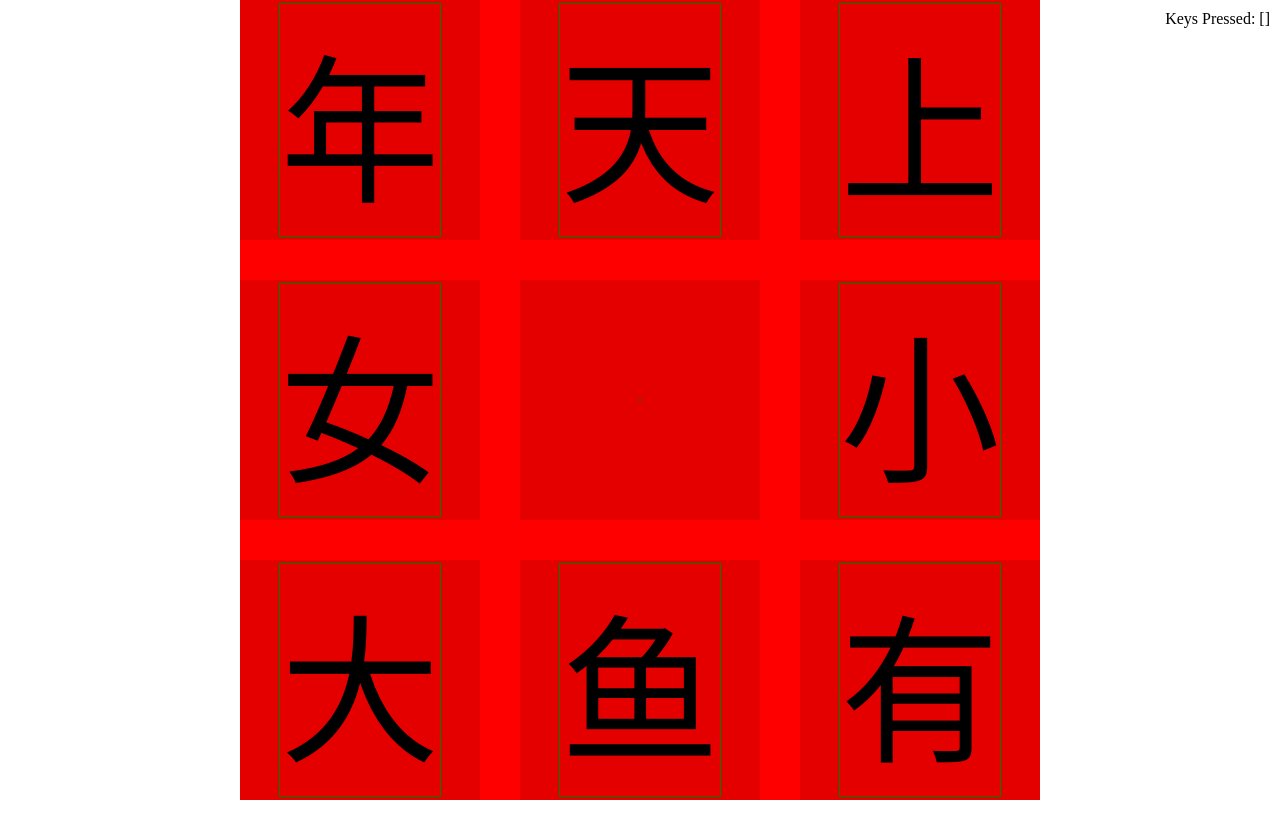
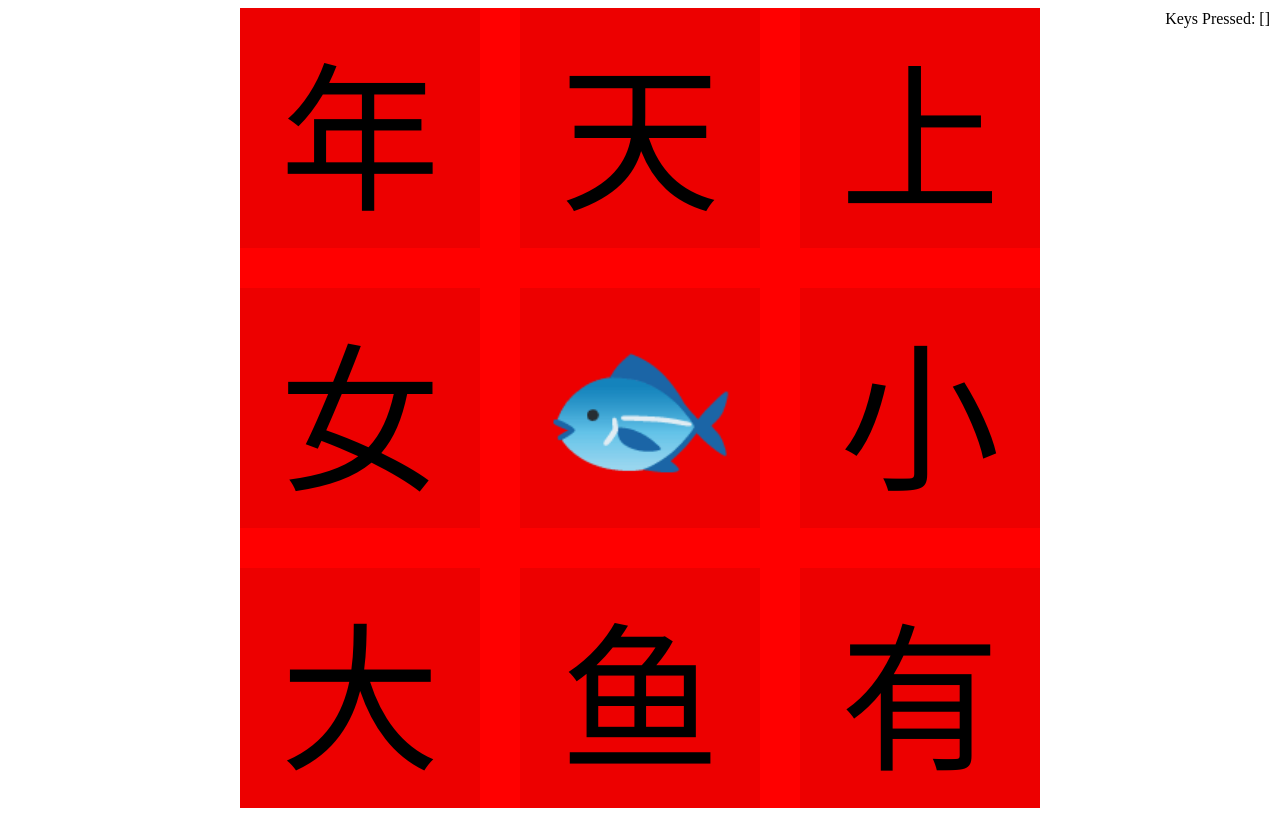
Before and after one commit to gameleaf/gameleaf.github.io, a Next.js app: page /chinese in a window 1280 px wide. Built offline with nearby package versions, Linux system fonts and the light colour scheme.

Commit message:
CSS in Next JS is hard! :-\

```diff
--- a/pages/_app.tsx
+++ b/pages/_app.tsx
@@ -1,14 +1,14 @@
 import { AppProps } from "next/app";
-import theme from "../styles/theme";
+import Theme from "../styles/Theme";
 
 function App({ Component, pageProps }: AppProps) {
     return (
         <>
             <Component {...pageProps} />
             <style jsx global>{`
-            * {
-                ${theme.layoutReset}
-            }
+                * {
+                    ${Theme.layoutReset}
+                }
             `}</style>
         </>
     );
--- /dev/null
+++ b/pages/chinese/ChineseFonts.ts
@@ -0,0 +1,43 @@
+// Stick this code into a <script></script> tag to load the font: Source Han Sans (Traditional).
+class ChineseFonts {
+    /*
+    Source Han Sans Light
+        font-family: source-han-sans-traditional, sans-serif;
+        font-weight: 200;
+        font-style: normal;
+
+    Source Han Sans Medium
+        font-family: source-han-sans-traditional, sans-serif;
+        font-weight: 500;
+        font-style: normal;
+
+    Source Han Serif Light
+        font-family: source-han-serif-tc, serif;
+        font-weight: 300;
+        font-style: normal;
+
+    Source Han Serif Medium
+        font-family: source-han-serif-tc, serif;
+        font-weight: 500;
+        font-style: normal;
+
+    */
+
+    public static getCSSForSans() {
+        return `
+            font-family: source-han-sans-traditional, sans-serif;
+            font-weight: 200;
+            font-style: normal;
+        `;
+    }
+
+    public static getCSSForSerif() {
+        return `
+            font-family: source-han-serif-tc, serif;
+            font-weight: 300;
+            font-style: normal;
+        `;
+    }
+}
+
+export default ChineseFonts;
--- /dev/null
+++ b/pages/chinese/WordDB.ts
@@ -0,0 +1,5 @@
+class WordDB {
+
+}
+
+export default WordDB;
--- a/pages/chinese/index.tsx
+++ b/pages/chinese/index.tsx
@@ -1,10 +1,14 @@
 import React, { useState, useEffect } from "react";
-import * as Tone from "tone";
+import Head from "next/head";
 
-
+import Theme from "../../styles/Theme";
+import ChineseFonts from "./ChineseFonts";
+import WordDB from "./WordDB";
 
 function Page() {
     let keysPressed = new Set();
+    let words = new Array();
+
     useEffect(() => {
         window.addEventListener("keydown", downHandler);
         window.addEventListener("keyup", upHandler);
@@ -34,6 +38,9 @@ function Page() {
 
     return (
         <>
+            <Head>
+                <script src="/s/j/load-font-sans.js"></script>
+            </Head>
             <div className="grid">
                 <div className="item">
                     <div className="text">年</div>
@@ -48,7 +55,7 @@ function Page() {
                     <div className="text">女</div>
                 </div>
                 <div className="item">
-                    <div className="text"></div>
+                    <div className="text">🐟</div>
                 </div>
                 <div className="item">
                     <div className="text">小</div>
@@ -80,18 +87,18 @@ function Page() {
                 }
 
                 .item {
-                    background: rgba(0, 0, 0, 0.1);
+                    background: rgba(0, 0, 0, 0.07);
                     /* The next two lines make sure the .item is square. */
                     padding-top: 100%;
                     position: relative;
                 }
 
                 .text {
-                    border: 1px solid green;
                     position: absolute;
                     top: 50%;
                     left: 50%;
                     transform: translate(-50%, -50%);
+                    ${ChineseFonts.getCSSForSans()}
                     font-size: 20vmin;
                 }
 
--- a/pages/index.tsx
+++ b/pages/index.tsx
@@ -1,6 +1,6 @@
 import Head from "next/head";
 import Link from "next/link";
-import theme from "../styles/theme";
+import theme from "../styles/Theme";
 
 function Page() {
     return (
--- /dev/null
+++ b/public/s/j/load-font-sans.js
@@ -0,0 +1,8 @@
+(function(d) {
+    var config = {
+      kitId: "ohp2ozh",
+      scriptTimeout: 3000,
+      async: true
+    },
+    h=d.documentElement,t=setTimeout(function(){h.className=h.className.replace(/\bwf-loading\b/g,"")+" wf-inactive";},config.scriptTimeout),tk=d.createElement("script"),f=false,s=d.getElementsByTagName("script")[0],a;h.className+=" wf-loading";tk.src='https://use.typekit.net/'+config.kitId+'.js';tk.async=true;tk.onload=tk.onreadystatechange=function(){a=this.readyState;if(f||a&&a!="complete"&&a!="loaded")return;f=true;clearTimeout(t);try{Typekit.load(config)}catch(e){}};s.parentNode.insertBefore(tk,s)
+})(document);
--- /dev/null
+++ b/public/s/j/load-font-serif.js
@@ -0,0 +1,8 @@
+(function(d) {
+    var config = {
+      kitId: "twp0lpj",
+      scriptTimeout: 3000,
+      async: true
+    },
+    h=d.documentElement,t=setTimeout(function(){h.className=h.className.replace(/\bwf-loading\b/g,"")+" wf-inactive";},config.scriptTimeout),tk=d.createElement("script"),f=false,s=d.getElementsByTagName("script")[0],a;h.className+=" wf-loading";tk.src='https://use.typekit.net/'+config.kitId+'.js';tk.async=true;tk.onload=tk.onreadystatechange=function(){a=this.readyState;if(f||a&&a!="complete"&&a!="loaded")return;f=true;clearTimeout(t);try{Typekit.load(config)}catch(e){}};s.parentNode.insertBefore(tk,s)
+})(document);
--- a/styles/theme.ts
+++ b/styles/theme.ts
@@ -1,19 +1,23 @@
-/* Put our shared styles for our site. */
-const theme = {
+/* Shared styles for our site. */
+class Theme {
     /* Reset the layout for all pages. */
-    layoutReset: `
+    public static layoutReset: `
         margin: 0;
         padding: 0;
         box-sizing: border-box;
-    `,
+    `;
 
-    body: {
+    public static body: {
         fontFamily: {
             system: `-apple-system, BlinkMacSystemFont, "Segoe UI", Roboto, Helvetica, Arial, sans-serif, "Apple Color Emoji", "Segoe UI Emoji",
-            "Segoe UI Symbol"`,
-            gameleafLogo: `"Roboto Slab"`
-        },
-    },
-};
+            "Segoe UI Symbol"`;
+            gameleafLogo: `"Roboto Slab"`;
+        };
+    };
 
-export default theme;
+    public static getDebugBorder() {
+        return `border: 1px solid #000000;`;
+    }
+}
+
+export default Theme;
```
Also changed, not shown: 2 other files (tests, documents, lock files or other folders).
